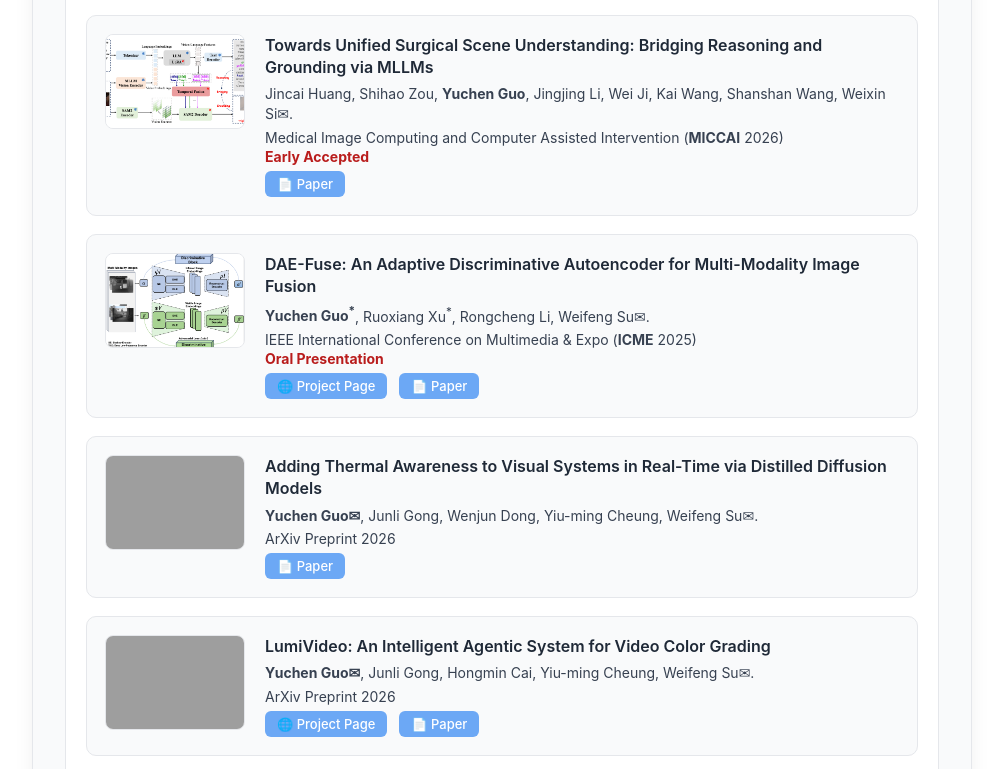
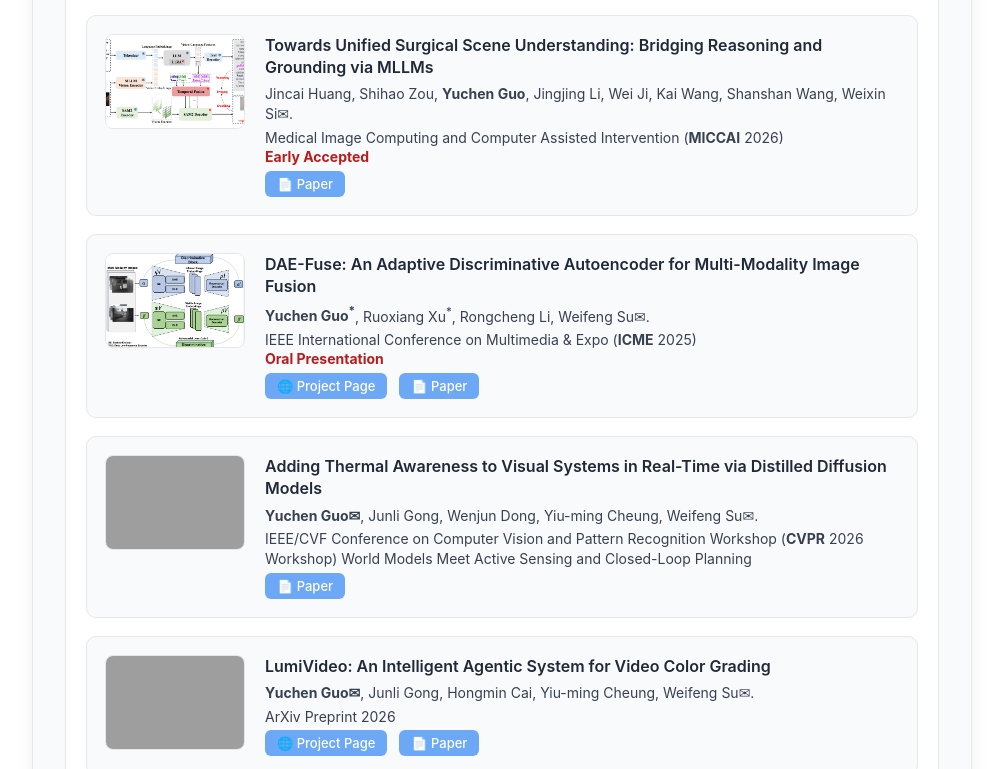
Before and after one commit to Eurekaarrow/eurekaarrow.github.io, a plain HTML site: page index.html in a window 1280 px wide. Shown: the part 955-1724 px from the top of the page, without its empty margins (138-1141 px from the left). Drawn offline with Linux system fonts and the light colour scheme; grey boxes are pictures that could not be loaded.

Commit message:
Update publication details

```diff
--- a/index.html
+++ b/index.html
@@ -443,7 +443,7 @@
                         Huchuan Lu, Li Cheng.
               </div>
               <div class="publication-authors">
-                Annual Meeting of the Association for Computational Linguistics (<strong>ACL</strong> 2026), Main Conference
+                Annual Meeting of the Association for Computational Linguistics (<strong>ACL</strong> 2026)
               </div>
               <div class="publication-links">
                 <a href="https://arxiv.org/abs/2512.04585" class="publication-link secondary">
@@ -508,7 +508,8 @@
                 <strong>Yuchen Guo✉</strong>, Junli Gong, Wenjun Dong, Yiu-ming Cheung, Weifeng Su✉.
               </div>
               <div class="publication-authors">
-                ArXiv Preprint 2026
+                IEEE/CVF Conference on Computer Vision and Pattern Recognition Workshop (<strong>CVPR</strong> 2026 Workshop)
+                World Models Meet Active Sensing and Closed-Loop Planning
               </div>
               <div class="publication-links">
                 <a href="https://arxiv.org/pdf/2605.06010" class="publication-link secondary">
```
